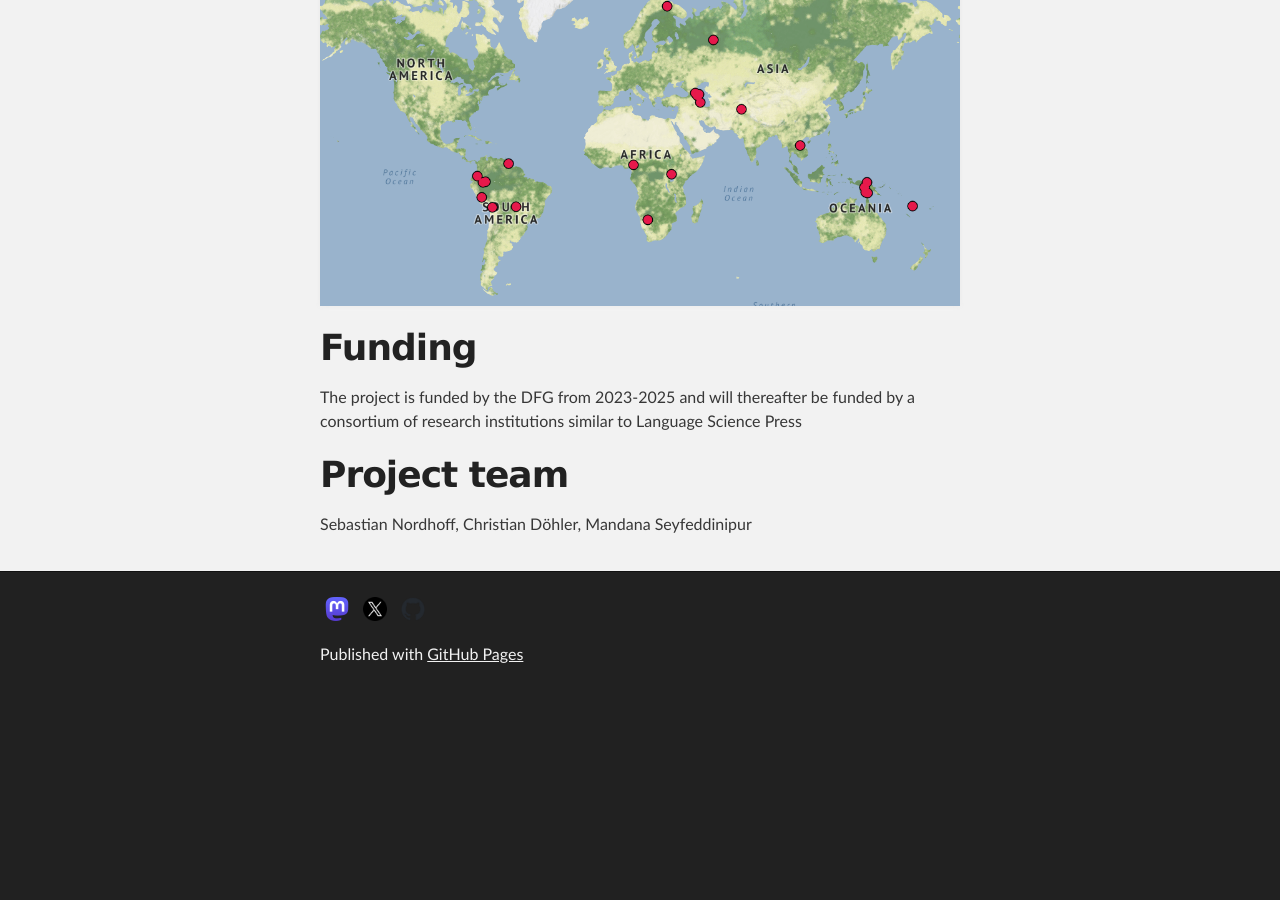
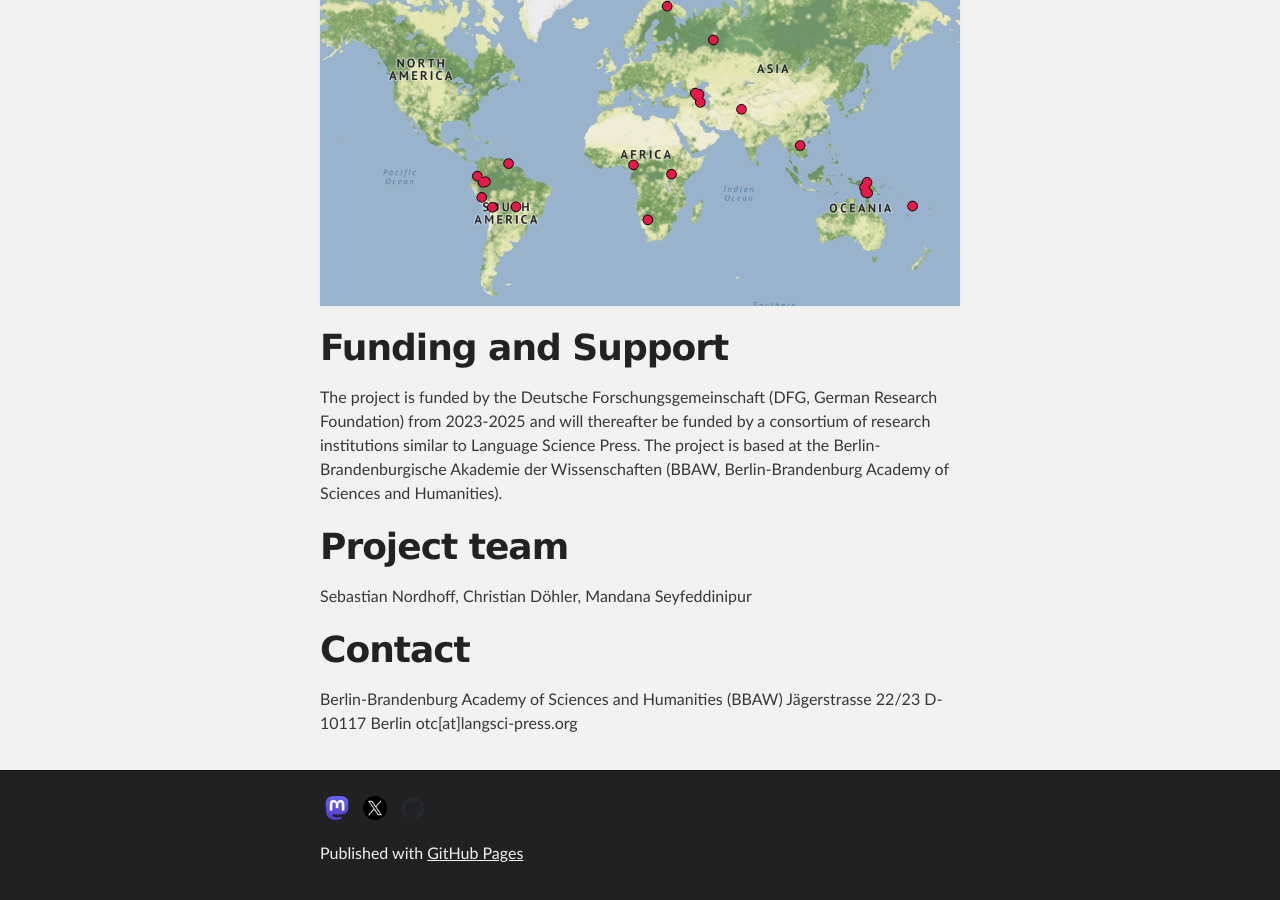
Before and after one commit to OpenTextCollections/opentextcollections.github.io, a Jekyll site: the page built from index.md, in a window 1280 px wide and 900 px high, scrolled down 802 px. Built offline with Jekyll 4.4.1, drawn with Linux system fonts in a browser that asks for light colours; our own code applies the rules of GitHub Pages for plain Markdown files; before the commit the page ends 1503 px from its top, so only the background shows below that.

Commit message:
update index
wie von Herrn Spät gewünscht.

```diff
--- a/index.md
+++ b/index.md
@@ -15,8 +15,14 @@ The following map shows the languages where people are currently preparing text
 
 
 
-# Funding
-The project is funded by the DFG from 2023-2025 and will thereafter be funded by a consortium of research institutions similar to Language Science Press
+# Funding and Support
+The project is funded by the Deutsche Forschungsgemeinschaft (DFG, German Research Foundation) from 2023-2025 and will thereafter be funded by a consortium of research institutions similar to Language Science Press. The project is based at the Berlin-Brandenburgische Akademie der Wissenschaften (BBAW, Berlin-Brandenburg Academy of Sciences and Humanities).
 
 # Project team
 Sebastian Nordhoff, Christian Döhler, Mandana Seyfeddinipur
+
+# Contact
+Berlin-Brandenburg Academy of Sciences and Humanities (BBAW)
+Jägerstrasse 22/23
+D-10117 Berlin
+otc[at]langsci-press.org
```
